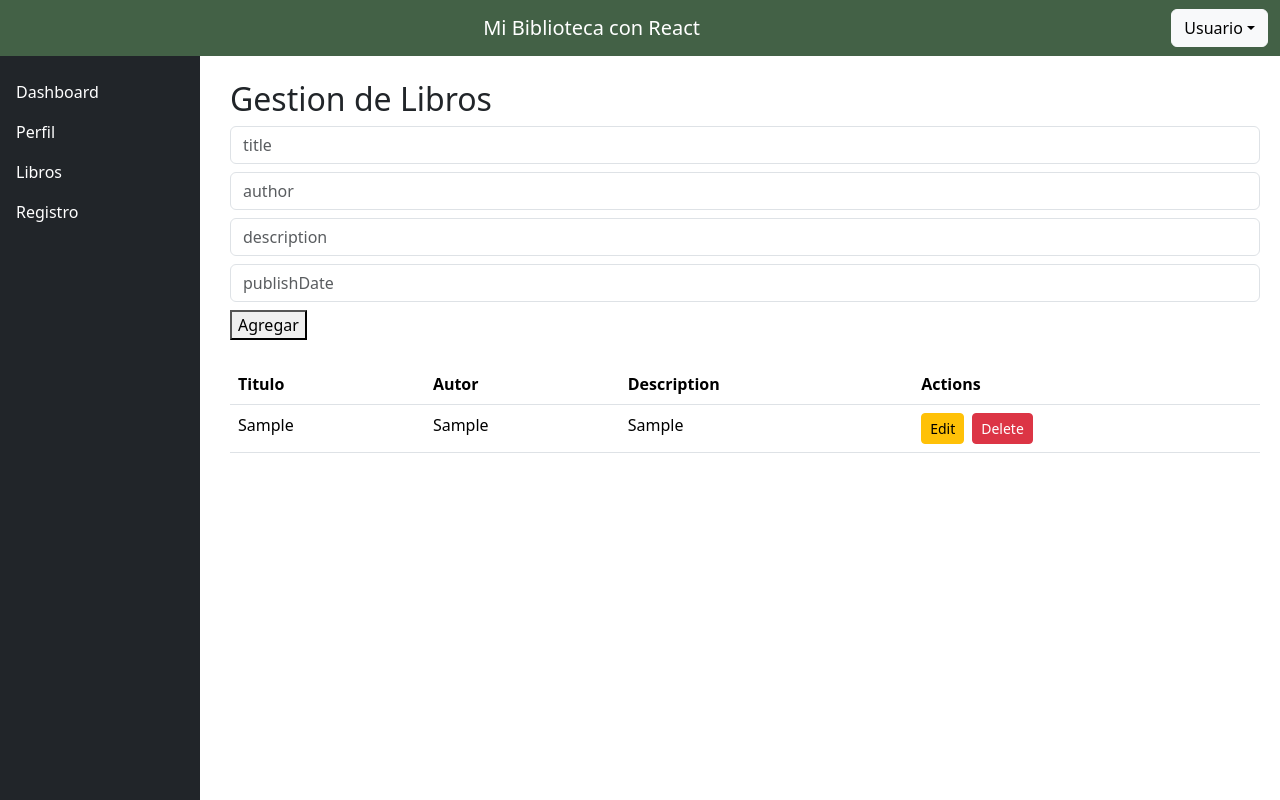
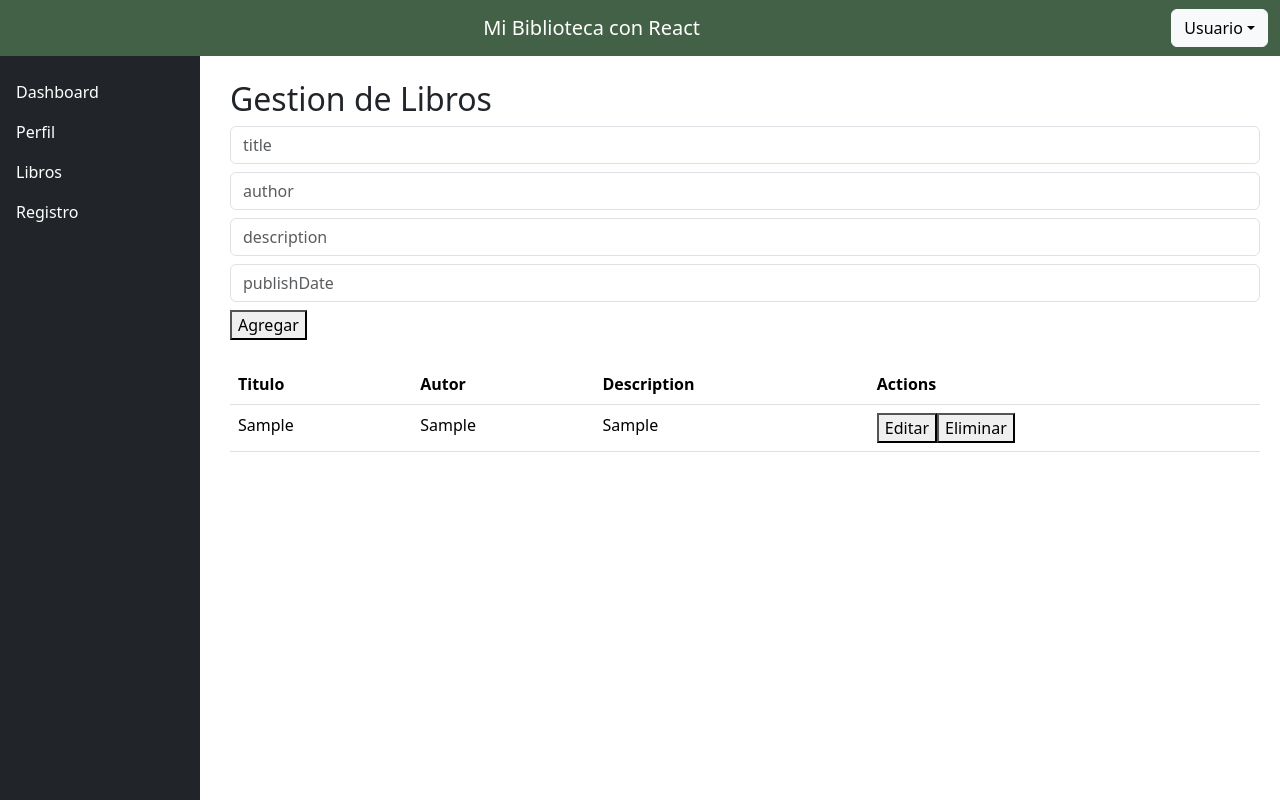
Before and after one commit to mjsalinas/ProyectoBaseWeb, a React (Vite) app: page /books in a window 1280 px wide. Both pictures are taken after typing "Sample", "Sample", "Sample", "Sample" into the empty fields and a click on the button "Agregar". Built offline with nearby package versions, Linux system fonts and the light colour scheme.

Commit message:
no message

```diff
--- a/src/pages/masters/Books.js
+++ b/src/pages/masters/Books.js
@@ -61,20 +61,17 @@ setBooks(updatedBooks);
                     </tr>
                 </thead>
                 <tbody>
-                    {books.map((book, id)=>(
-                        <tr key={id}>
-                            <td> {book.title} </td>
-                            <td> {book.author} </td>
-                            <td> {book.description} </td>
+                    {books.map((book, index) => (
+                        <tr key={index}>
+                            <td>{book.title}</td>
+                            <td>{book.author}</td>
+                            <td>{book.description}</td>
                             <td>
-                                <button className="btn btn-sm btn-warning me-2"
-                                onClick={()=> handleOnEdit(id)}>Edit</button>
-                                <button className="btn btn-sm btn-danger"
-                                onClick={()=>handleOnDelete(id)}>Delete</button>
+                                <button onClick={() => handleOnEdit(index)}>Editar</button>
+                                <button onClick={() => handleOnDelete(index)}>Eliminar</button>
                             </td>
                         </tr>
-                       ))
-                    }
+                    ))}
                 </tbody>
             </table>
 
```
